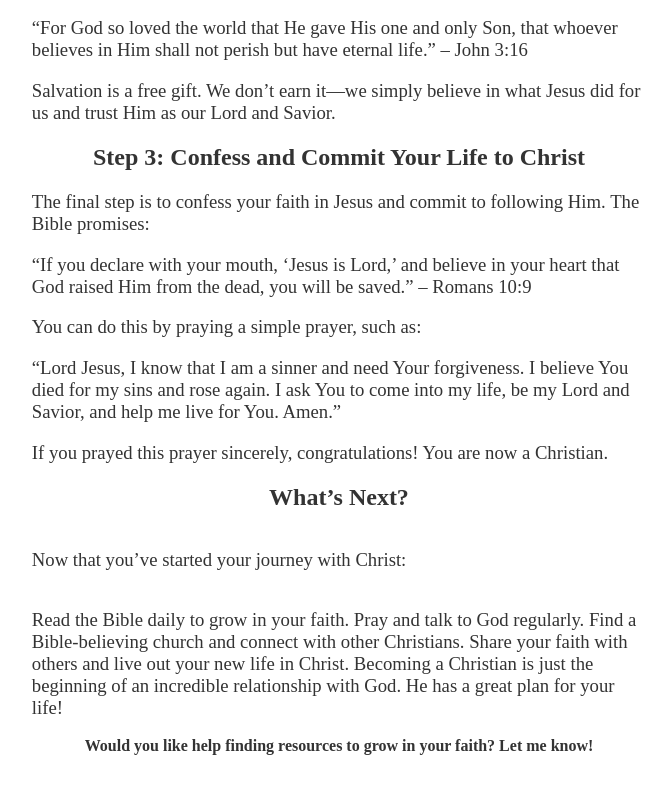
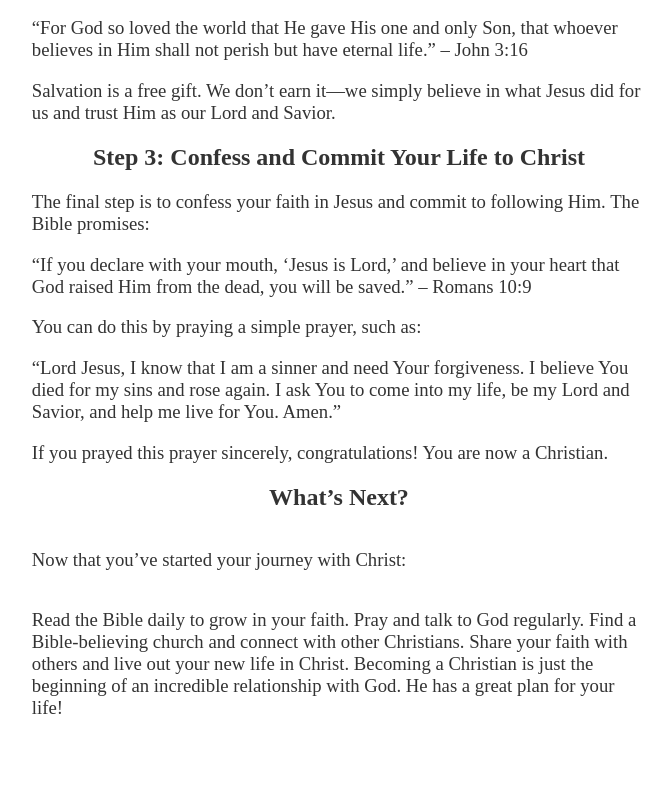
Before and after one commit to jstick2599/randomBibleFacts, a React (Create React App) app: page /BornAgainHowTo in a window 1280 px wide. Shown: the part 933-1727 px from the top of the page, without its empty margins (301-973 px from the left). After the commit the page ends 1670 px from the top, so only its background shows below. Built offline with nearby package versions, Linux system fonts and the light colour scheme.

Commit message:
fixed id class issue and commented out some text

```diff
--- a/src/pages/BornAgainHowTo.js
+++ b/src/pages/BornAgainHowTo.js
@@ -37,7 +37,7 @@ function BornAgainHowTo(){
                 <div className="bornAgainBottomSection">
                     <h3 className="deBold">Now that you’ve started your journey with Christ:</h3>
                     <h3 className="deBold">Read the Bible daily to grow in your faith. Pray and talk to God regularly. Find a Bible-believing church and connect with other Christians. Share your faith with others and live out your new life in Christ. Becoming a Christian is just the beginning of an incredible relationship with God. He has a great plan for your life!</h3>
-                    <h4 className="bornAgainLastSentence">Would you like help finding resources to grow in your faith? Let me know!</h4>
+                    {/* <h4 className="bornAgainLastSentence">Would you like help finding resources to grow in your faith? Let me know!</h4> */}
                 </div>
             </div>
         </div>
--- a/src/styling/LandingPage.css
+++ b/src/styling/LandingPage.css
@@ -207,10 +207,11 @@ button:hover {
   gap:20px;
 }
 
-#igLogo, #tiktokLogo, .youtubeLogo{
+#igLogo, #tiktokLogo, #youtubeLogo{
   height:12vh;
   /* padding: 3%; */
 }
+
 
 #tiktokLogo{
   border-radius: 35%;
```
